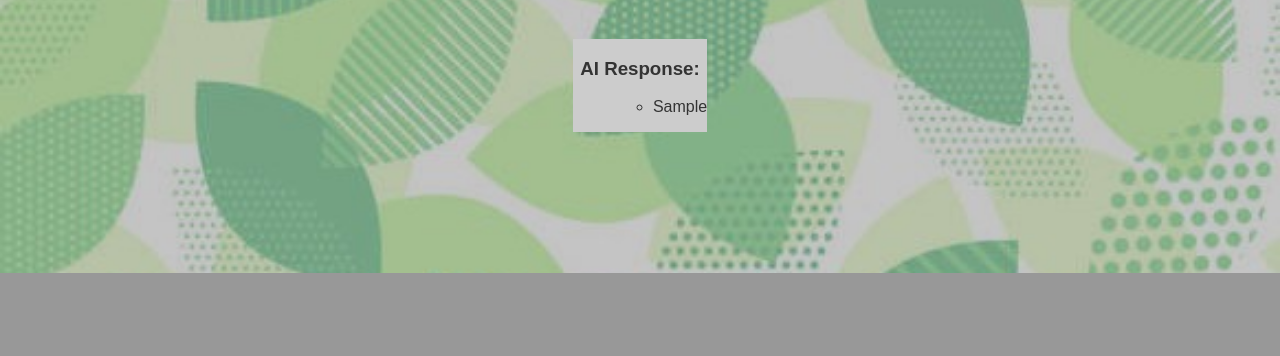
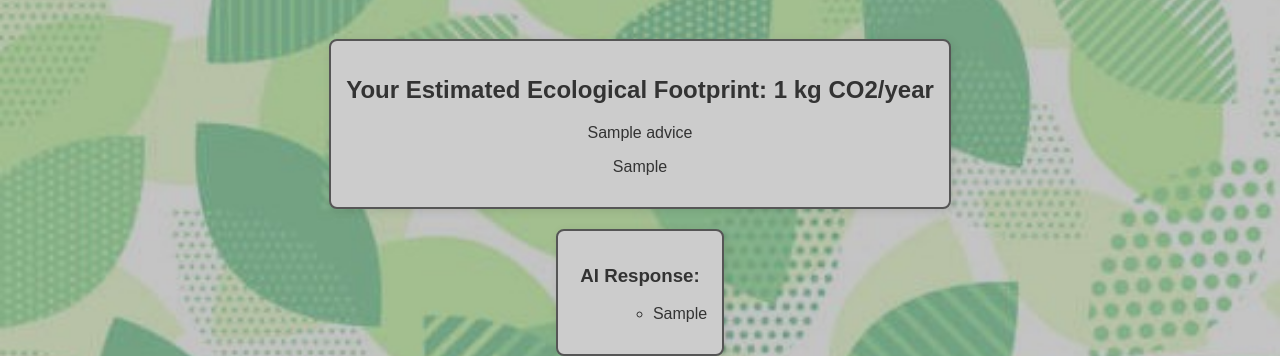
Before and after one commit to kwtran1201/HenHacks, a Flask app: template templates/index.html in a window 1280 px wide. Shown: the part 527-883 px from the top of the page. Before the commit the page ends 800 px from the top, so only its background shows below. Run offline with Flask 3, Linux system fonts and the light colour scheme; the template is opened without the code that fills it: most values are stand-ins (such as "Sample title", 1, 10 or a date in 2020).

Commit message:
Pre-final

```diff
--- a/app.py
+++ b/app.py
@@ -6,6 +6,9 @@ app.secret_key = "your_secret_key" # Required for the session
 
 @app.route('/', methods=['GET', 'POST'])
 def index():
+    if request.method == 'GET':
+        session.clear()  # Clears session when the app starts
+
     image_file = "Default.jpg"
     show_table = False
     total_footprint = None
@@ -25,6 +28,7 @@ def index():
                 "san francisco": "San_Francisco.jpg"
             }
             image_file = image_mappings.get(user_input, "Default.jpg")
+            session['image_file'] = image_file
             show_table = image_file != "Default.jpg"
 
         elif 'analyze' in request.form:  # User submits analysis form
@@ -38,15 +42,12 @@ def index():
                 ai_generated_response = generate_response(
                     water_price, gas_price, electricity_price, num_people, user_input
                 )
-                # Calculate the total ecological footprint
+
+        # Store values in session to persist across requests
                 total_footprint = water_price * num_people + gas_price * num_people + electricity_price * num_people
-
-                # Example advice (this can be further enhanced)
-                if total_footprint > 500:  # Arbitrary threshold for advice (e.g., 500 kg CO2/year)
-                    advice = "You should reduce your energy consumption!"
-                else:
-                    advice = "Good job! Your energy consumption is reasonable."
-
+                session['total_footprint'] = total_footprint
+                advice = "You should reduce your energy consumption!" if session['total_footprint'] > 500 else "Good job! Your energy consumption is reasonable."
+                session['advice'] = advice
                 # Add some location-specific advice (optional)
                 if user_input == "chicago":
                     location_advice = "Chicago has great sustainability initiatives, keep up the good work!"
@@ -54,15 +55,16 @@ def index():
                     location_advice = "New York is moving towards greener energy, make sure you're contributing!"
                 else:
                     location_advice = "Check out your local sustainability programs for further tips."
+                session['location_advice'] = location_advice
 
     return render_template(
-        'index.html',
-        image_file=image_file,
-        show_table=show_table,
-        total_footprint=total_footprint,
-        advice=advice,
-        location_advice=location_advice,
-        ai_generated_response=ai_generated_response  # Pass the AI-generated response to the template
+    'index.html',
+    image_file=session.get('image_file', "Default.jpg"),
+    show_table=show_table,
+    total_footprint=session.get('total_footprint', None),
+    advice=session.get('advice', None),
+    location_advice=session.get('location_advice', None),
+    ai_generated_response=ai_generated_response
     )
 
 if __name__ == '__main__':
--- a/static/css/style.css
+++ b/static/css/style.css
@@ -165,13 +165,12 @@ button:hover {
 }
 
 .footprint-advice {
-    background-color: #ccc;
+    background-color: #ccc;  /* Keeps the gray background */
     margin-top: 20px;
     font-size: 16px;
     color: #333;
+    border: 2px solid #555;  /* Adds a dark gray border */
+    border-radius: 8px;  /* Soft rounded corners */
+    padding: 15px;  /* Adds spacing inside the div */
+    box-shadow: 2px 2px 10px rgba(0, 0, 0, 0.1); /* Optional: Adds a slight shadow for depth */
 }
-
-.footprint-advice h2 {
-    color: #4CAF50;
-    background-color: #ccc;
-}
--- /dev/null
+++ b/templates/ai_response.html
@@ -0,0 +1,27 @@
+<!-- AI-Generated Response (Formatted as Bullet Points) -->
+{% if ai_generated_response %}
+    {% if total_footprint %}
+        <div class="footprint-advice">
+        <h2>Your Estimated Ecological Footprint: {{ total_footprint | round(2) }} kg CO2/year</h2>
+        <p>{{ advice }}</p>
+        <p>{{ location_advice }}</p>
+        </div>
+    {% endif %}
+{% endif %}
+
+{% if ai_generated_response %}
+    <div class="footprint-advice">
+        <h3>AI Response:</h3>
+        <ul>
+            {% for line in ai_generated_response.split('*') if line.strip() %}
+                {% if '**' in line %}
+                    <li><strong>{{ line.replace('**', '').strip() }}</strong></li>
+                {% else %}
+                    <ul>
+                        <li>{{ line.strip() }}</li>
+                    </ul>
+                {% endif %}
+            {% endfor %}
+        </ul>
+    </div>
+{% endif %}
--- a/templates/form_table.html
+++ b/templates/form_table.html
@@ -13,15 +13,15 @@
             <tbody>
                 <tr>
                     <td>Water</td>
-                    <td><input type="number" name="water_price" placeholder="Enter price" step="1" min="0"></td>
+                    <td><input type="number" name="water_price" placeholder="Enter price" step="1" min="0" required></td>
                 </tr>
                 <tr>
                     <td>Gas</td>
-                    <td><input type="number" name="gas_price" placeholder="Enter price" step="1" min="0"></td>
+                    <td><input type="number" name="gas_price" placeholder="Enter price" step="1" min="0" required></td>
                 </tr>
                 <tr>
                     <td>Electricity</td>
-                    <td><input type="number" name="electricity_price" placeholder="Enter price" step="1" min="0"></td>
+                    <td><input type="number" name="electricity_price" placeholder="Enter price" step="1" min="0" required></td>
                 </tr>
             </tbody>
         </table>
--- a/templates/index.html
+++ b/templates/index.html
@@ -12,20 +12,5 @@
     {% include "form_table.html" %}
 
     <!-- AI-Generated Response (Formatted as Bullet Points) -->
-    {% if ai_generated_response %}
-        <div class="footprint-advice">
-            <h3>AI Response:</h3>
-            <ul>
-                {% for line in ai_generated_response.split('*') if line.strip() %}
-                    {% if '**' in line %}
-                        <li><strong>{{ line.replace('**', '').strip() }}</strong></li>
-                    {% else %}
-                        <ul>
-                            <li>{{ line.strip() }}</li>
-                        </ul>
-                    {% endif %}
-                {% endfor %}
-            </ul>
-        </div>
-    {% endif %}
+    {% include "ai_response.html" %}
 {% endblock %}
```
Also changed, not shown: templates/footprint_advice.html (deleted, +0 -14 lines).
